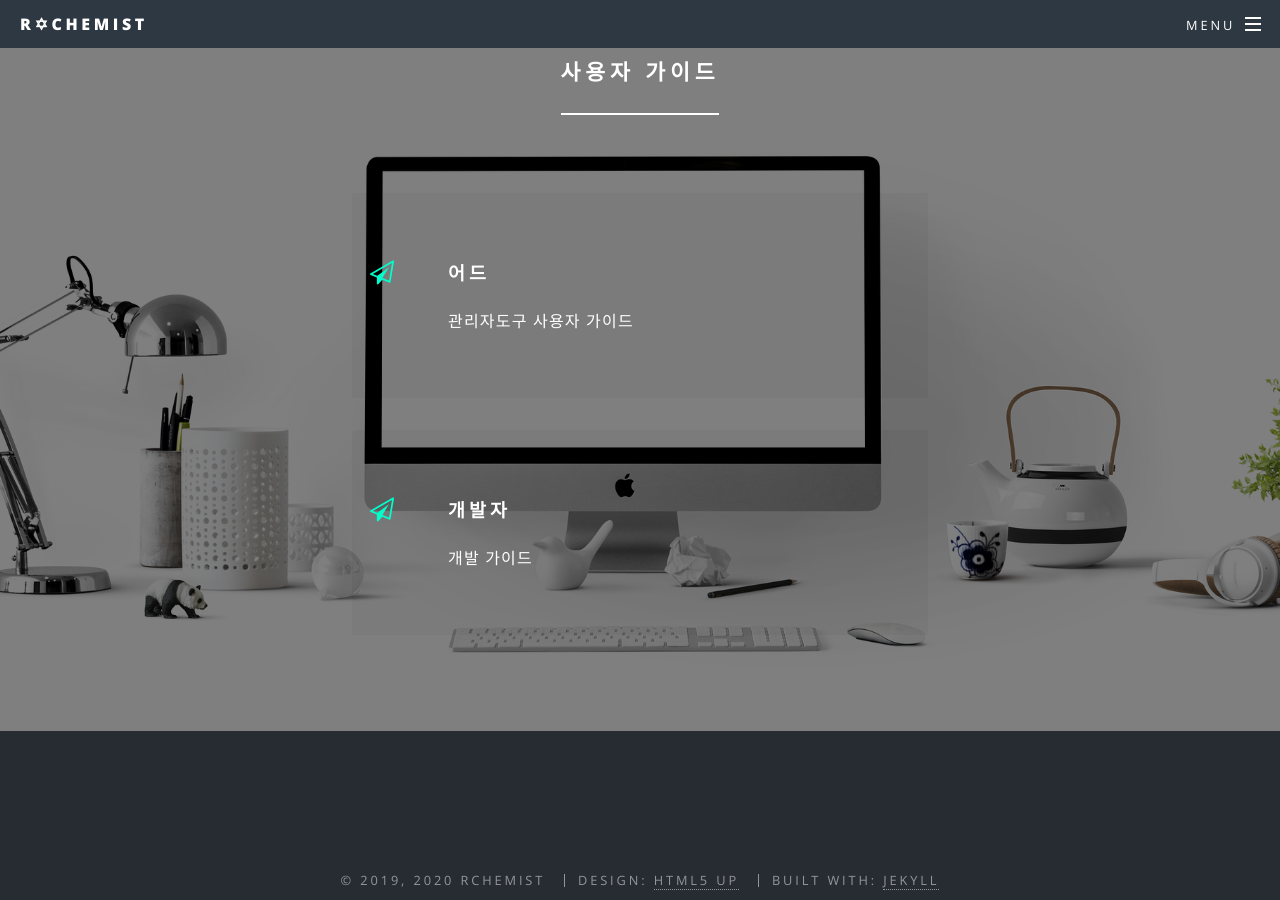
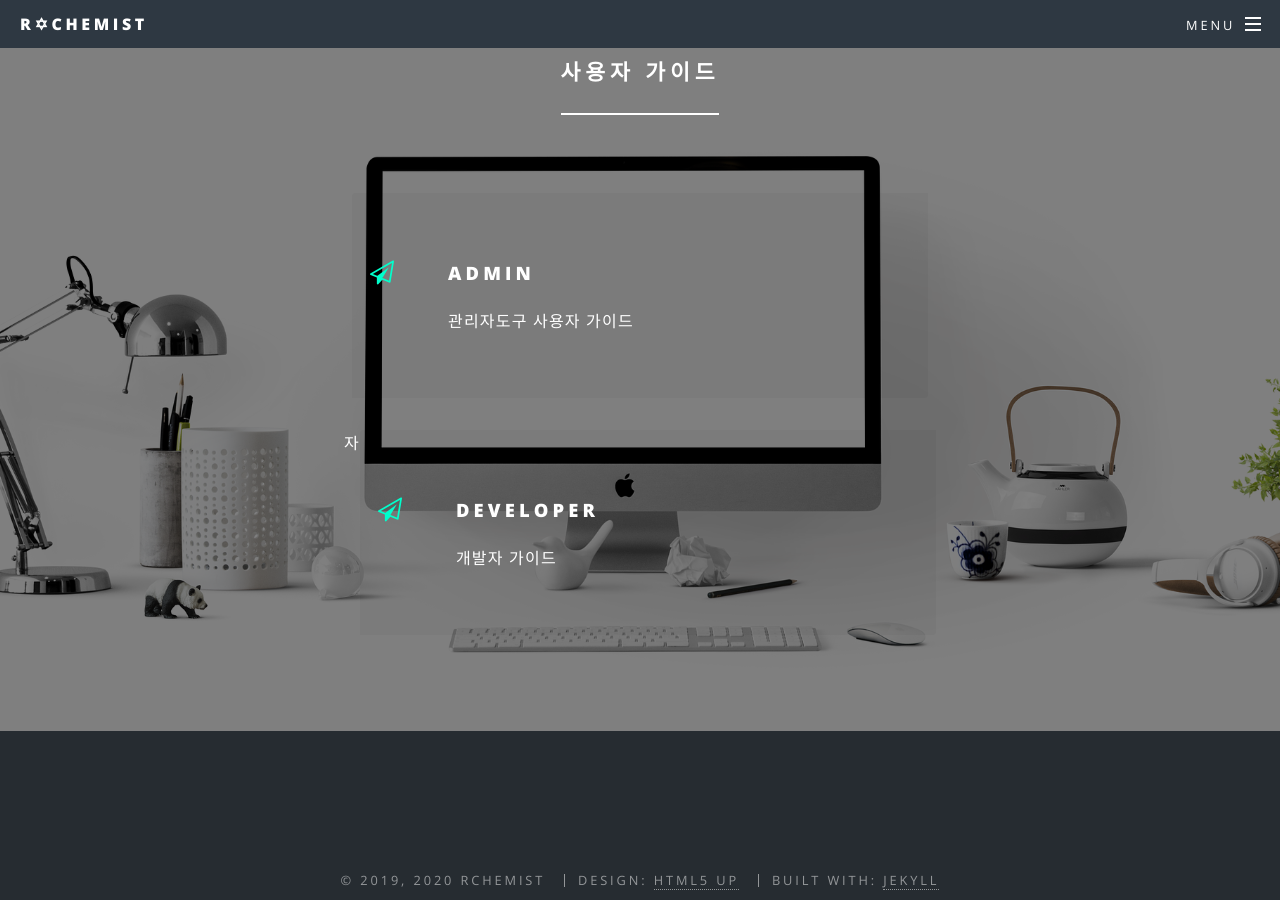
Before and after one commit to rchemist/rchemist.github.io, a Jekyll site: the page built from developers.html, in a window 1280 px wide and 900 px high, scrolled down 943 px. Built offline with Jekyll 4.4.1, drawn with Linux system fonts in a browser that asks for light colours.

```diff
--- a/developers.html
+++ b/developers.html
@@ -19,14 +19,14 @@ layout: landing
         </header>
         <ul class="features-1">
             <li class="icon fa-paper-plane-o">
-                <h3>어드</h3>
+                <h3>ADMIN</h3>
                 <p>관리자도구 사용자 가이드</p>
             </li>
         </ul>
-        <ul class="features-1">
+        <ul class="features-1">자
             <li class="icon fa-paper-plane-o">
-                <h3>개발자</h3>
-                <p>개발 가이드</p>
+                <h3>DEVELOPER</h3>
+                <p>개발자 가이드</p>
             </li>
         </ul>
     </div>
```
